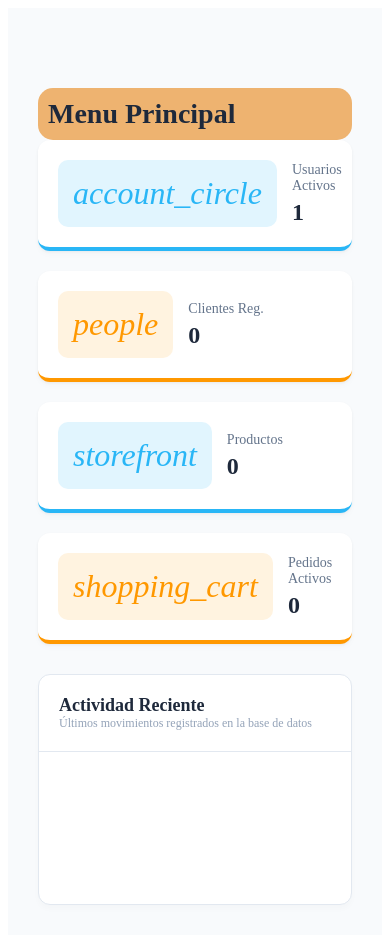
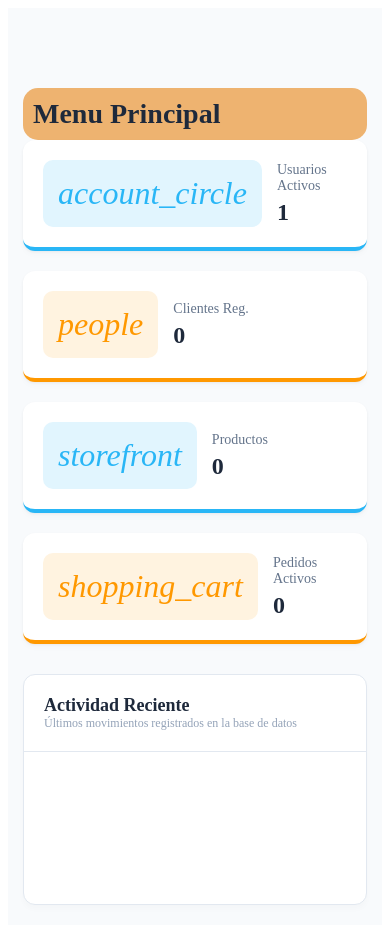
Before and after one commit to L-ander/TP5, a PHP site: page /app/views/page/home.php in a window 390 px wide. After the commit the page ends 905 px from the top, so only its background shows below. Run offline with PHP 8.4, Linux system fonts and the light colour scheme; data comes from the database, SQL or seed files in the repository; data that the repository does not hold is empty.

Commit message:
Add responsive styles for contenedor-principal
arreglo del modo de visualizar

```diff
--- a/public/css/home.css
+++ b/public/css/home.css
@@ -120,12 +120,25 @@
 .panel-contenido {
     padding: 20px;
 }
+/* Base para escritorio */
+.contenedor-principal {
+    margin-left: 280px;
+    padding: 90px 30px 30px 30px;
+}
+
+/* Ajuste para tablet */
+@media (max-width: 991px) {
+    .contenedor-principal {
+        margin-left: 220px;
+        padding: 90px 20px 20px 20px;
+    }
+}
 
 /* Responsive para pantallas móviles */
 @media (max-width: 768px) {
     .contenedor-principal {
-        margin-left: 0; /* El menú se acoplaría arriba/oculto */
-        padding-top: 80px;
+        margin-left: 0;
+        padding: 80px 15px 20px 15px;
     }
 }
 
```
